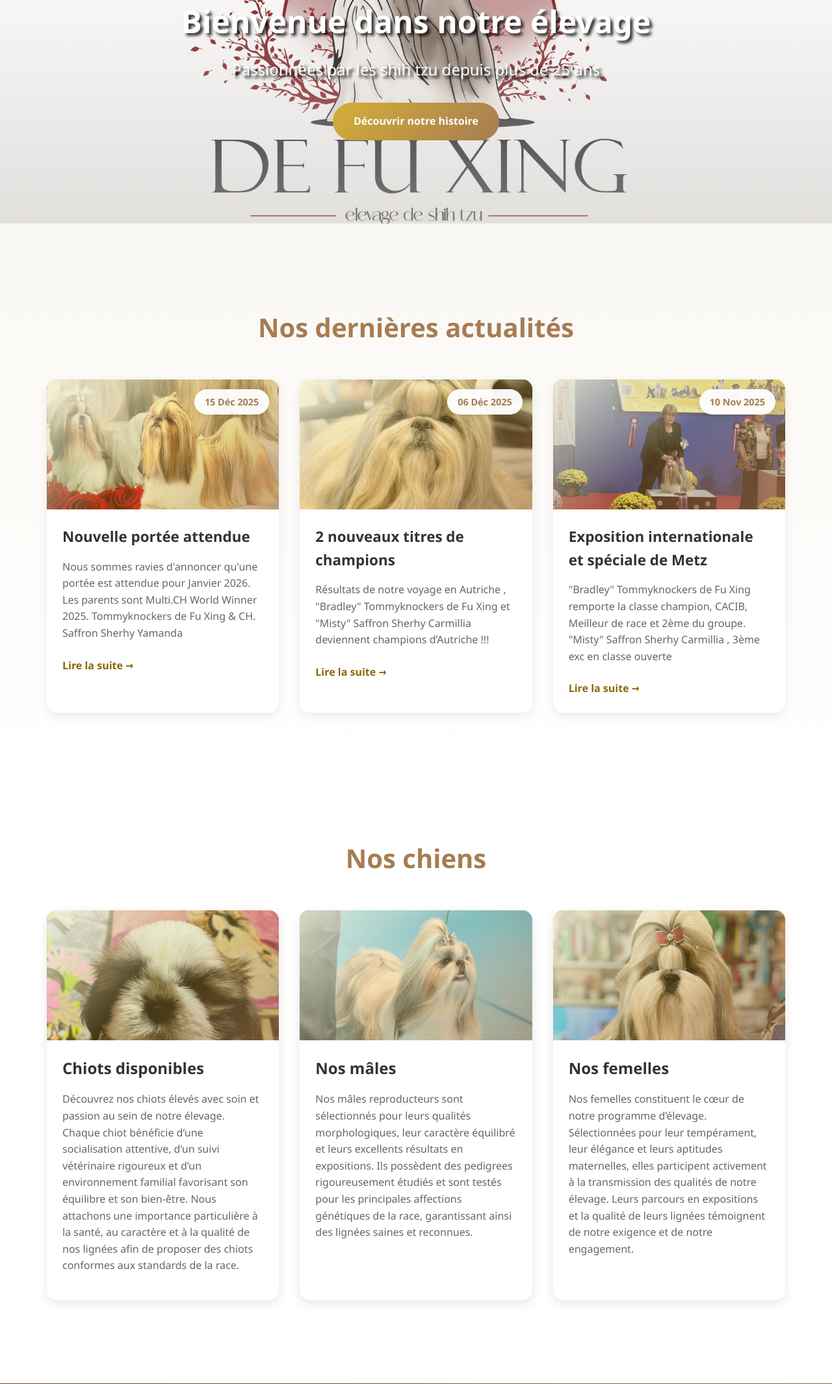
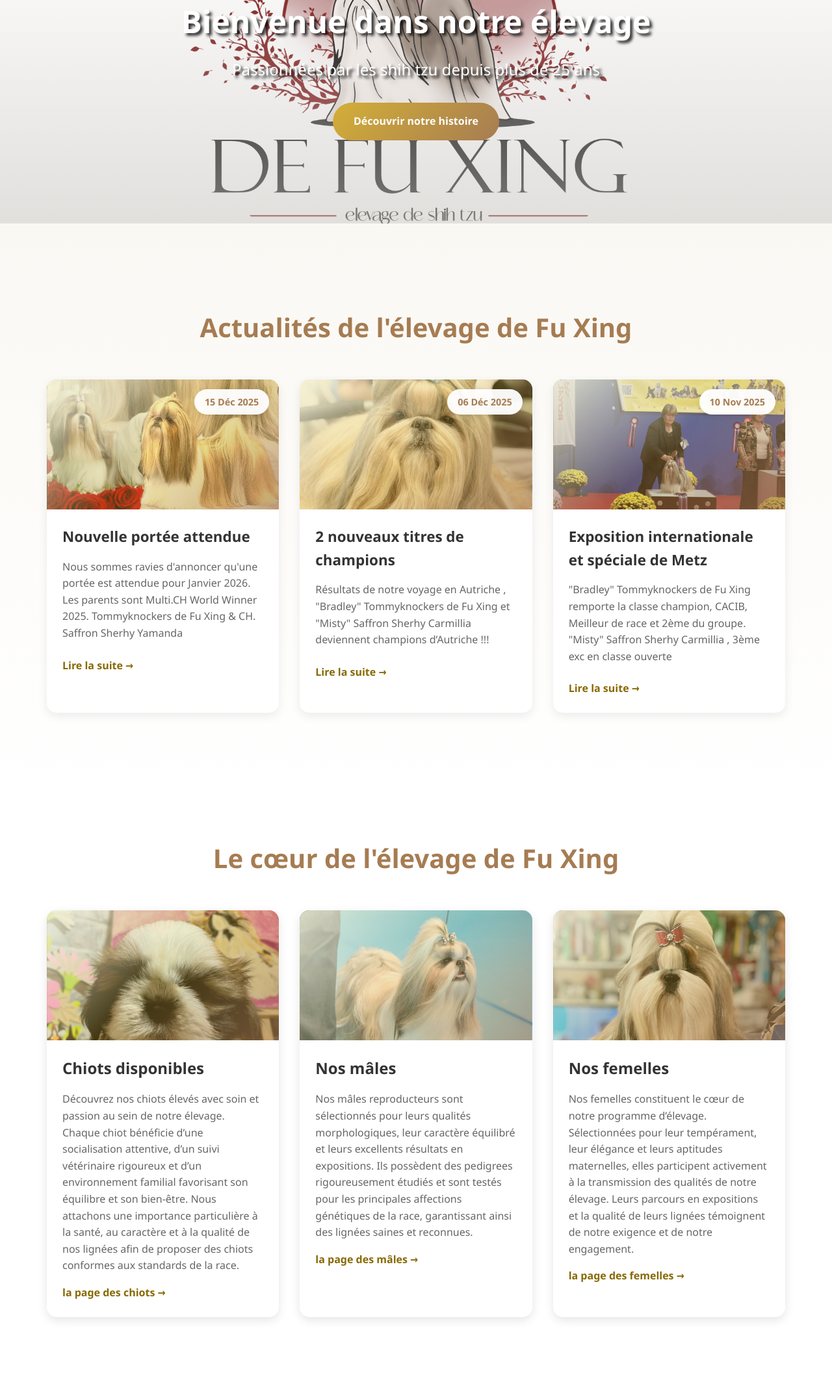
Before and after one commit to Mingshu38/fu_xing, a PHP site: page / in a window 1280 px wide. Shown: the part 265-2395 px from the top of the page at 65% size. Run offline with PHP 8.4, Linux system fonts and the light colour scheme.

Commit message:
animation title home & ameliorations

```diff
--- a/index.php
+++ b/index.php
@@ -1,14 +1,14 @@
 <?php include 'includes/header.php'; ?>
      <!-- ############ HERO ########## -->
     <section class="hero">
-        <h2>Bienvenue dans notre élevage</h2>
-        <p>Passionnées par les shih tzu depuis plus de 25 ans</p>
-        <a href="about.php" class="btn">Découvrir notre histoire</a>
+        <h2 class="fade-in">Bienvenue dans notre élevage</h2>
+        <p class="fade-in">Passionnées par les shih tzu depuis plus de 25 ans</p>
+        <a href="about.php" class="btn fade-in">Découvrir notre histoire</a>
     </section>
      <!-- ############ NEWS ########## -->
      <section id="news" class="news-section">
         <div class="container">
-            <h2 class="section-title">Nos dernières actualités</h2>
+            <h2 class="section-title">Actualités de l'élevage de Fu Xing</h2>
             <div class="news-cards">
                 <article class="news-card">
                     <div class="news-image1">
@@ -47,7 +47,7 @@
     </section>
      <!-- ############ OUR DOGS ########## -->
     <div class="container">
-        <h2 class="section-title">Nos chiens</h2>
+        <h2 class="section-title">Le cœur de l'élevage de Fu Xing</h2>
         <div class="cards">
             <div class="card">
                 <div class="card-image1"></div>
@@ -58,6 +58,7 @@
                         environnement familial favorisant son équilibre et son bien-être. Nous attachons une importance
                         particulière à la santé, au caractère et à la qualité de nos lignées afin de proposer des chiots
                         conformes aux standards de la race.</p>
+                        <a href="#" class="news-link">la page des chiots →</a>
                 </div>
             </div>
             <div class="card">
@@ -68,6 +69,7 @@
                         équilibré et leurs excellents résultats en expositions.
                         Ils possèdent des pedigrees rigoureusement étudiés et sont testés pour les principales
                         affections génétiques de la race, garantissant ainsi des lignées saines et reconnues.</p>
+                        <a href="males.php" class="news-link">la page des mâles →</a>
                 </div>
             </div>
             <div class="card">
@@ -79,6 +81,7 @@
                         participent activement à la transmission des qualités de notre élevage. Leurs parcours en
                         expositions et la qualité de leurs lignées témoignent de notre exigence et de notre engagement.
                     </p>
+                    <a href="#" class="news-link">la page des femelles →</a>
                 </div>
             </div>
         </div>
--- a/style.css
+++ b/style.css
@@ -333,6 +333,48 @@ footer {
     padding: 2rem;
     margin-top: 4rem;
 }
+
+/* ========================================
+   ANIMATIONS AU SCROLL
+   ======================================== */
+
+/* Animation d'apparition pour le hero */
+.fade-in {
+    opacity: 0;
+    animation: fadeInUp 1s ease forwards;
+}
+
+@keyframes fadeInUp {
+    from {
+        opacity: 0;
+        transform: translateY(30px);
+    }
+    to {
+        opacity: 1;
+        transform: translateY(0);
+    }
+}
+
+
+/* Animation pour les titres de section */
+.section-title .scroll-animate {
+    opacity: 0;
+}
+
+.section-title .scroll-animate .visible {
+    animation: fadeInTitle 0.6s ease forwards;
+}
+
+@keyframes fadeInTitle {
+    from {
+        opacity: 0;
+    }
+    to {
+        opacity: 1;
+    }
+}
+
+
 /* ############ RESPONSIVE ############ */
 @media (max-width: 1024px) {
     .header-container {
@@ -410,7 +452,6 @@ footer {
     height: 500px;
     background: linear-gradient(rgba(139, 101, 64, 0.6), rgba(101, 67, 33, 0.7)),
         url('./assets/img/a_propos.webp') center/cover;
-    /* Remplacez 'images/shih-tzu-hero.jpg' par le chemin de votre photo */
     display: flex;
     align-items: center;
     justify-content: center;
@@ -543,11 +584,11 @@ footer {
     }
 }
 
-/* ############ FIN À PROPOS ############ */
+/* ############ FIN ABOUT ############ */
 
 /* ############ MÂLES ############ */
 .page-hero {
-    background: linear-gradient(135deg, #f5f5dc 0%, #d4af37 100%);
+    background: linear-gradient(135deg, #F5F5DC 0%, #D4AF37 100%);
     padding: 4rem 2rem;
     text-align: center;
     margin-bottom: 3rem;
```
Also changed, not shown: males.php (+8 -7 lines), assets/img/randy.jpg (added), script.js (indentation only), 2 other files.
